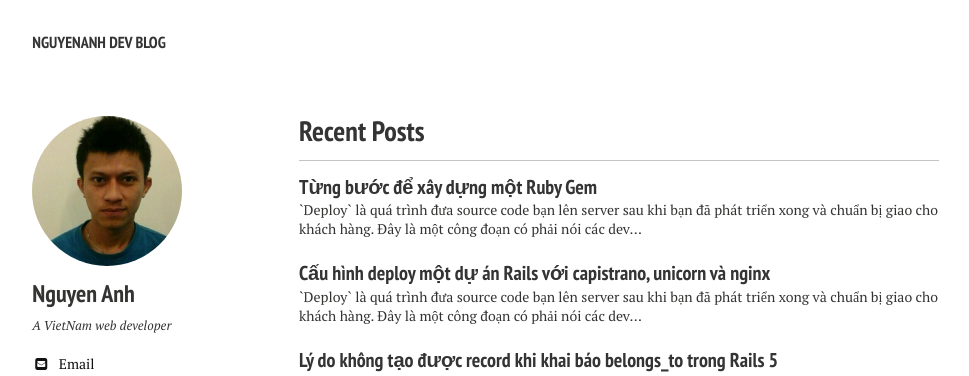
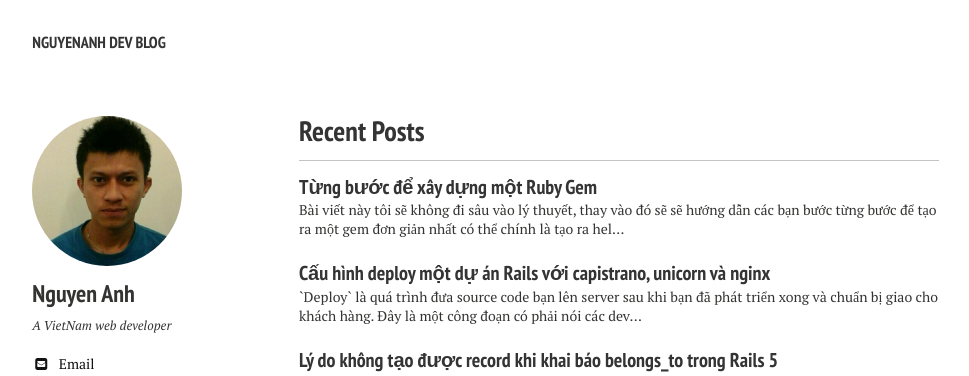
Before and after one commit to Nguyenanh/nguyenanh.github.io, a Jekyll site: the page built from index.md, in a window 1280 px wide. Shown: the top 376 px of the page, without its empty margins (21-990 px from the left). Built offline with Jekyll 4.4.1, drawn with Linux system fonts in a browser that asks for light colours; nearby versions of some CDN libraries.

Commit message:
Update 2016-04-10-tung-buoc-xay-dung-mot-ruby-gem.md

```diff
--- a/_posts/2016-04-10-tung-buoc-xay-dung-mot-ruby-gem.md
+++ b/_posts/2016-04-10-tung-buoc-xay-dung-mot-ruby-gem.md
@@ -1,7 +1,7 @@
 ---
 layout: post
 title: Từng bước để xây dựng một Ruby Gem
-excerpt: "`Deploy` là quá trình đưa source code bạn lên server sau khi bạn đã phát triển xong và chuẩn bị giao cho khách hàng. Đây là một công đoạn có phải nói các developer nào cũng phát biết trong con đường sự ngiệp của mình."
+excerpt: "Bài viết này tôi sẽ không đi sâu vào lý thuyết, thay vào đó sẽ sẽ hướng dẫn các bạn bước từng bước để tạo ra một gem đơn giản nhất có thể chính là tạo ra helper in ra dòng Hello Word. Nghe thôi thấy cũng đơn giản rồi :D. Bắt đầu thôi."
 modified: 2016-03-28
 tags: [ruby, gem, rails]
 comments: true
```
